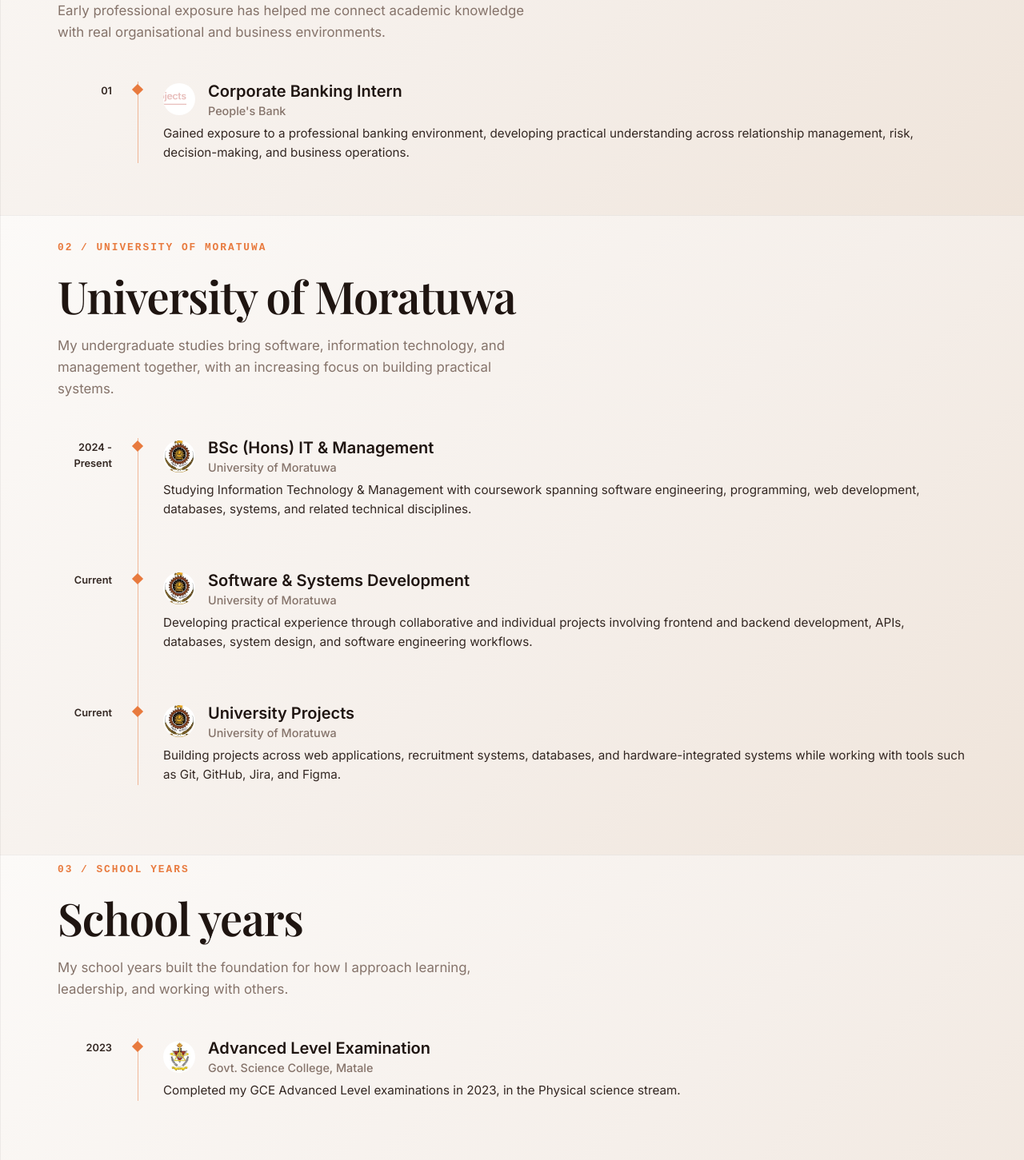
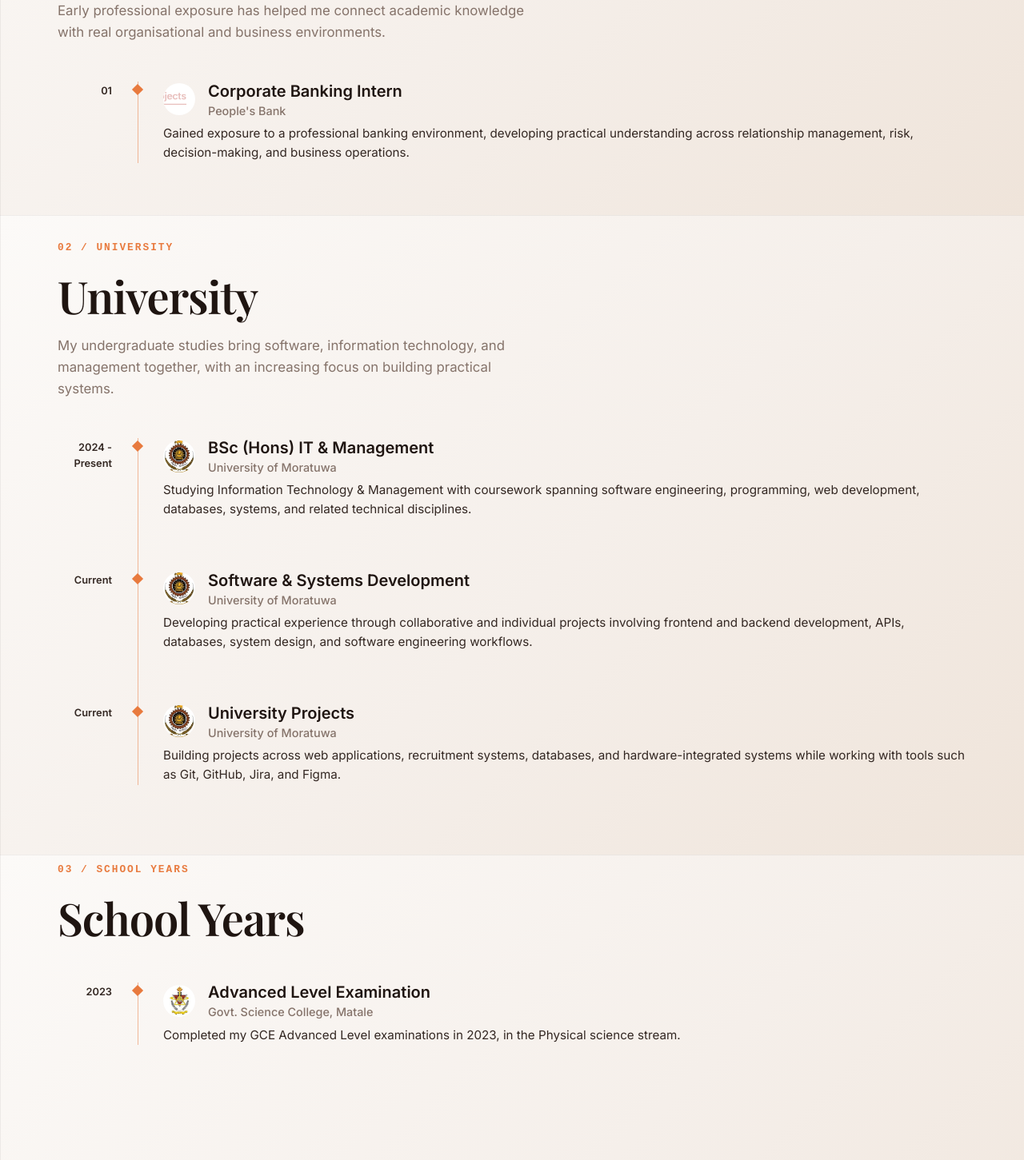
Before and after one commit to AnjanaJayamaha/newPortfolio, a React (Vite) app in the folder portfolio-frontend/: page / in a window 1280 px wide. Shown: the part 2131-3582 px from the top of the page at 80% size. Built offline with nearby package versions, Linux system fonts and the light colour scheme; a web font is replaced by a local one.

Commit message:
feat: add Journey page component with professional and educational timeline

```diff
--- a/portfolio-frontend/src/pages/Journey.tsx
+++ b/portfolio-frontend/src/pages/Journey.tsx
@@ -17,7 +17,7 @@ const journeyData = [
     ]
   },
   {
-    category: "University of Moratuwa",
+    category: "University",
     description: "My undergraduate studies bring software, information technology, and management together, with an increasing focus on building practical systems.",
     items: [
       {
@@ -44,8 +44,7 @@ const journeyData = [
     ]
   },
   {
-    category: "School years",
-    description: "My school years built the foundation for how I approach learning, leadership, and working with others.",
+    category: "School Years",
     items: [
       {
         title: "Advanced Level Examination",
```
